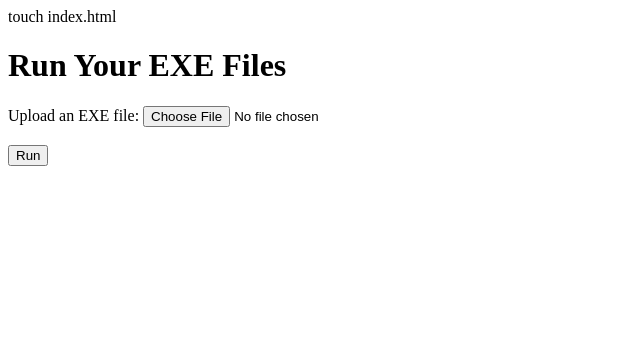
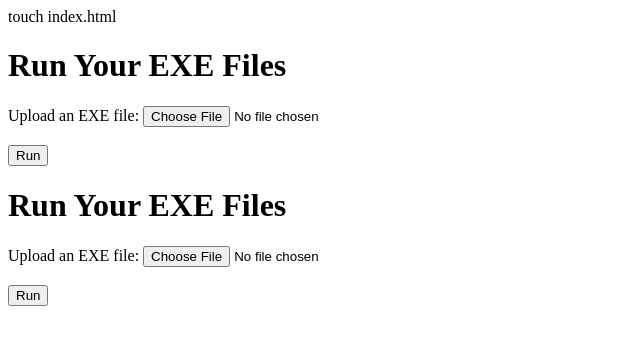
Before and after one commit to codeachris/run-exe, a plain HTML site: page index.html in a window 1280 px wide. Shown: the whole page, without its empty margins (0-640 px from the left). Drawn offline with Linux system fonts and the light colour scheme.

Commit message:
Update index.html

```diff
--- a/index.html
+++ b/index.html
@@ -16,3 +16,20 @@ touch index.html
     </form>
 </body>
 </html>
+<!DOCTYPE html>
+<html lang="en">
+<head>
+    <meta charset="UTF-8">
+    <meta name="viewport" content="width=device-width, initial-scale=1.0">
+    <title>Run EXE Files</title>
+</head>
+<body>
+    <h1>Run Your EXE Files</h1>
+    <form action="https://<your-backend-url>/run" method="post" enctype="multipart/form-data">
+        <label for="file">Upload an EXE file:</label>
+        <input type="file" id="file" name="file" accept=".exe" required>
+        <br><br>
+        <button type="submit">Run</button>
+    </form>
+</body>
+</html>
```
